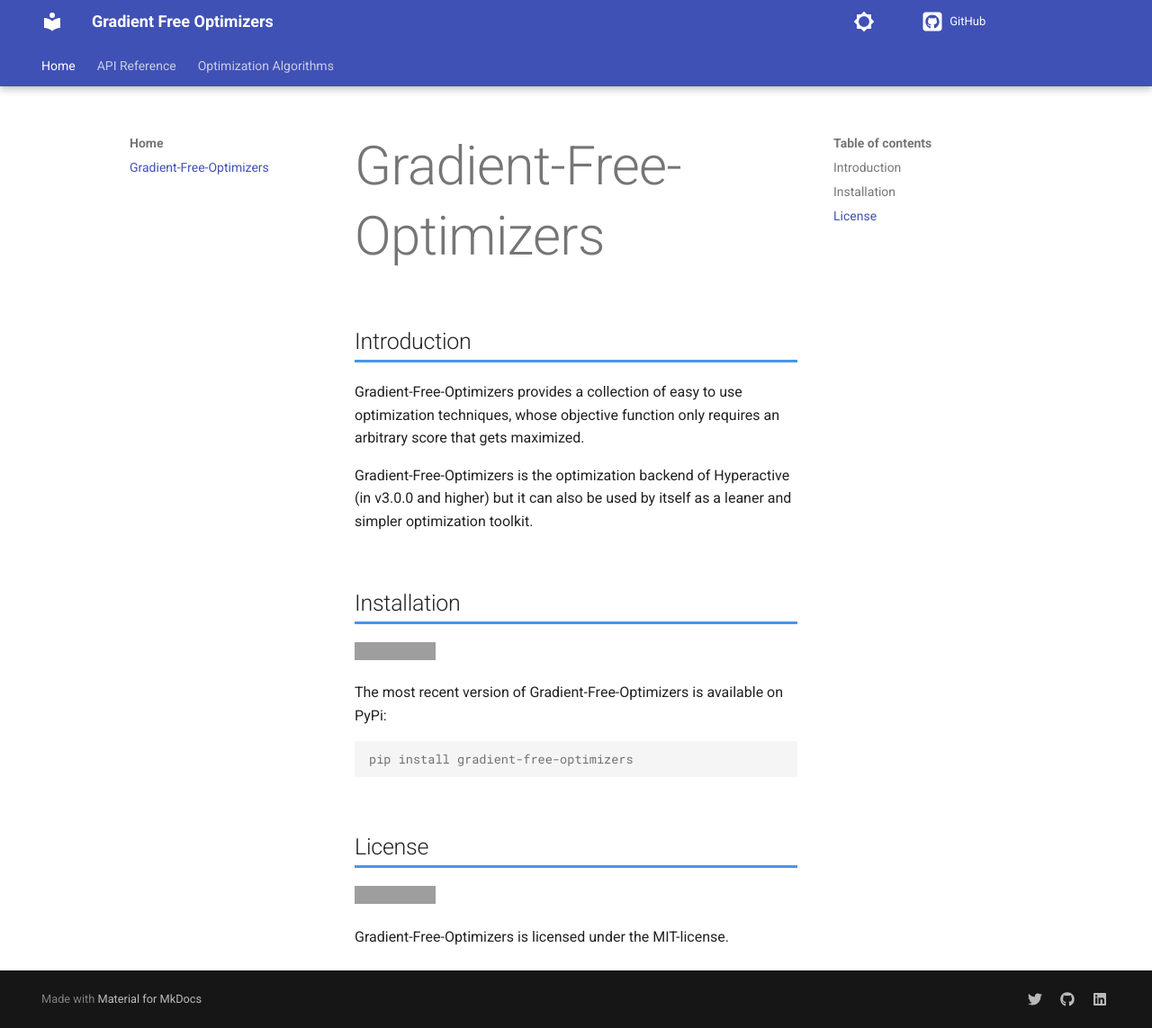
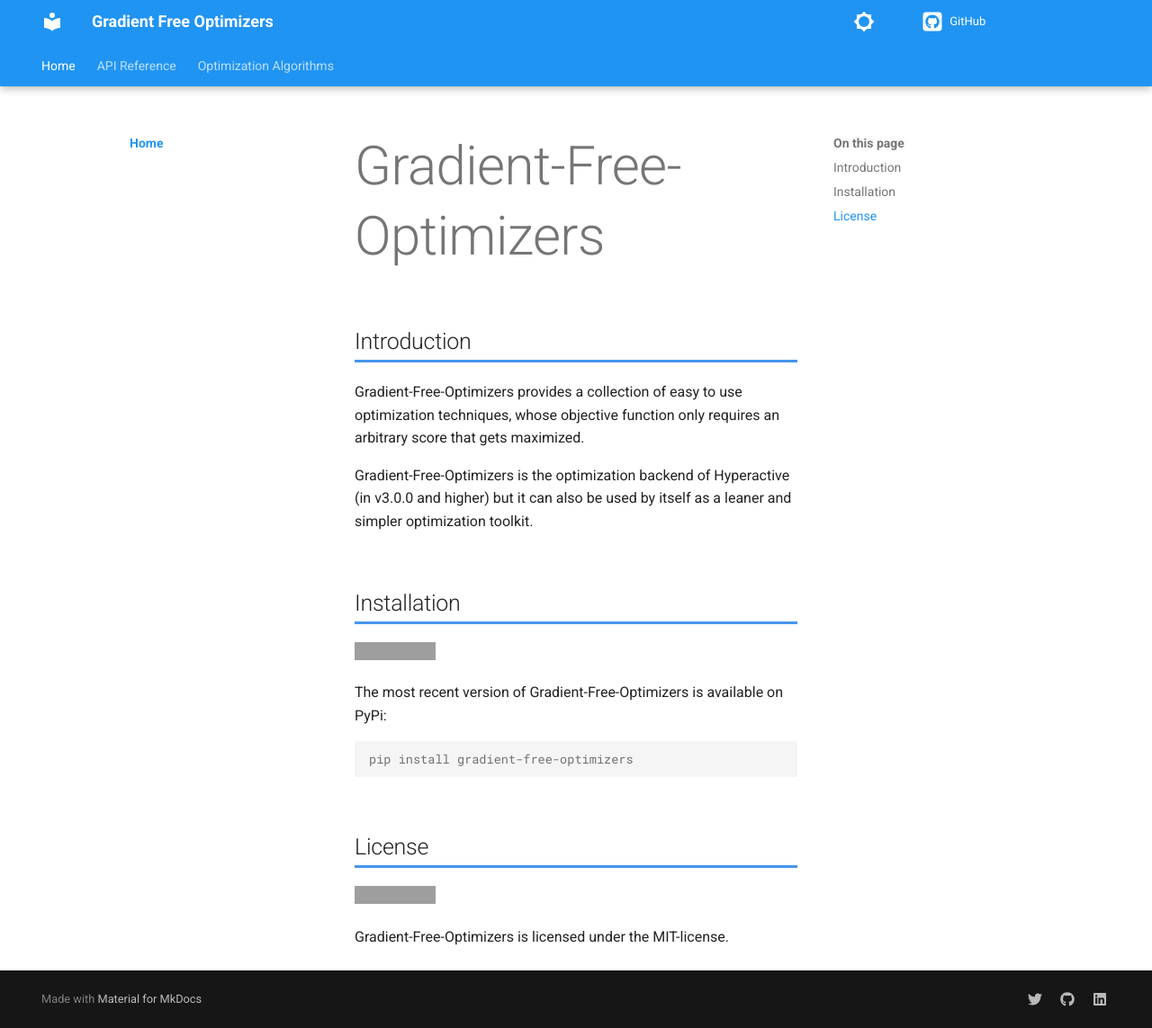
Before and after one commit to SimonBlanke/gradient-free-optimizers-documentation, an MkDocs documentation site: the page built from docs/index.md, in a window 1280 px wide and 1143 px high. Shown: the whole window at 90% size. Built offline with MkDocs 1.6.1 and Material for MkDocs 9.7.7, drawn with Linux system fonts in a browser that asks for light colours; comment, search, counter and statistics services are not loaded; the version menu is left out; grey boxes are pictures that could not be loaded.

Commit message:
update mkdocs

```diff
--- a/mkdocs.yml
+++ b/mkdocs.yml
@@ -12,6 +12,10 @@ markdown_extensions:
   - pymdownx.superfences
   - pymdownx.arithmatex:
       generic: true
+  - admonition
+  - pymdownx.details
+  - toc:
+      title: On this page
 
 plugins:
   - glightbox
@@ -19,27 +23,31 @@ plugins:
 
 theme:
   name: material
+
   icon:
     repo: fontawesome/brands/github-square
-  palette:
-    primary: indigo
-    accent: deep purple
 
   palette:
     # Palette toggle for light mode
     - scheme: default
+      primary: blue
+      accent: deep purple
       toggle:
         icon: material/brightness-5
         name: Switch to dark mode
 
     # Palette toggle for dark mode
     - scheme: slate
+      primary: blue
+      accent: deep purple
       toggle:
         icon: material/brightness-3
         name: Switch to light mode
+
   features:
     - navigation.tabs
     - navigation.tabs.sticky
+    - navigation.indexes
 
 extra_css:
   - css/extra.css
@@ -48,7 +56,6 @@ extra_javascript:
   - javascripts/mathjax.js
   - https://polyfill.io/v3/polyfill.min.js?features=es6
   - https://cdn.jsdelivr.net/npm/mathjax@3/es5/tex-mml-chtml.js
-
 
 extra:
   version:
@@ -63,14 +70,15 @@ extra:
 
 nav:
   - Home:
-    - Gradient-Free-Optimizers: index.md
+      - Gradient-Free-Optimizers: index.md
 
   - API Reference:
-    - Base Optimizer: base_optimizer.md
-    - Search: search.md
-    - Attributes: attributes.md
+      - Base Optimizer: base_optimizer.md
+      - Search: search.md
+      - Attributes: attributes.md
 
   - Optimization Algorithms:
+      - optimizers/index.md
       - Hill Climbing: optimizers/hill_climbing.md
       - Stochastic Hill Climbing: optimizers/stochastic_hill_climbing.md
       - Simulated Annealing: optimizers/simulated_annealing.md
```
